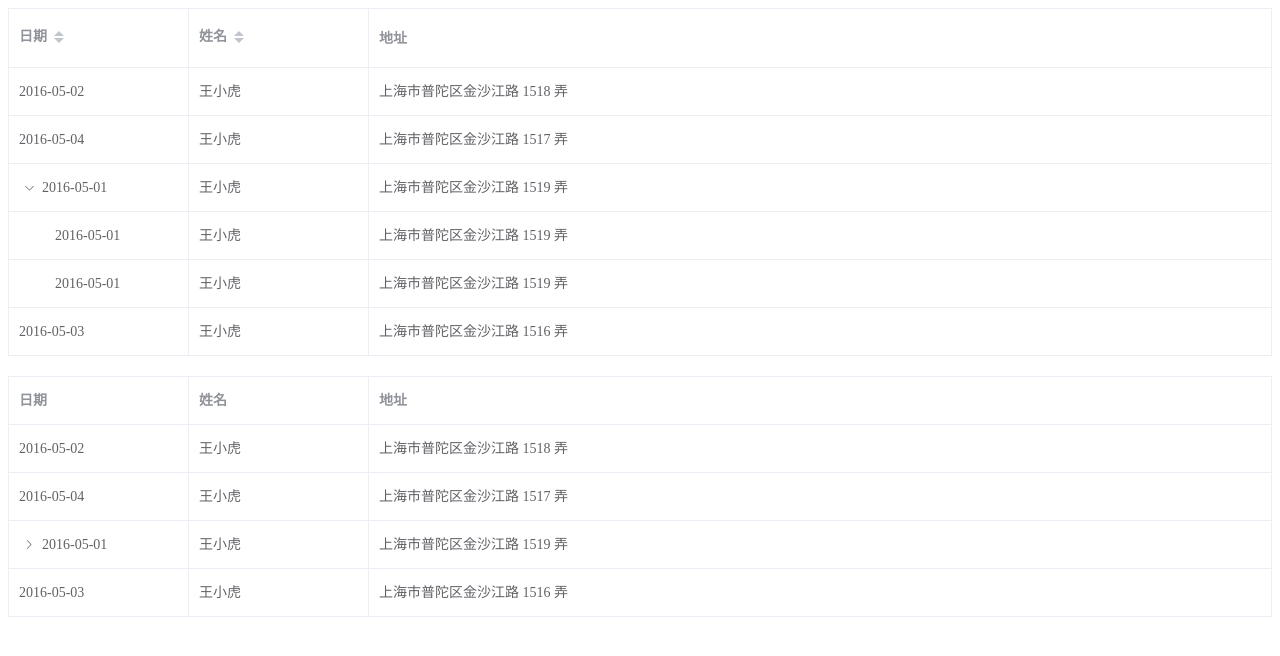
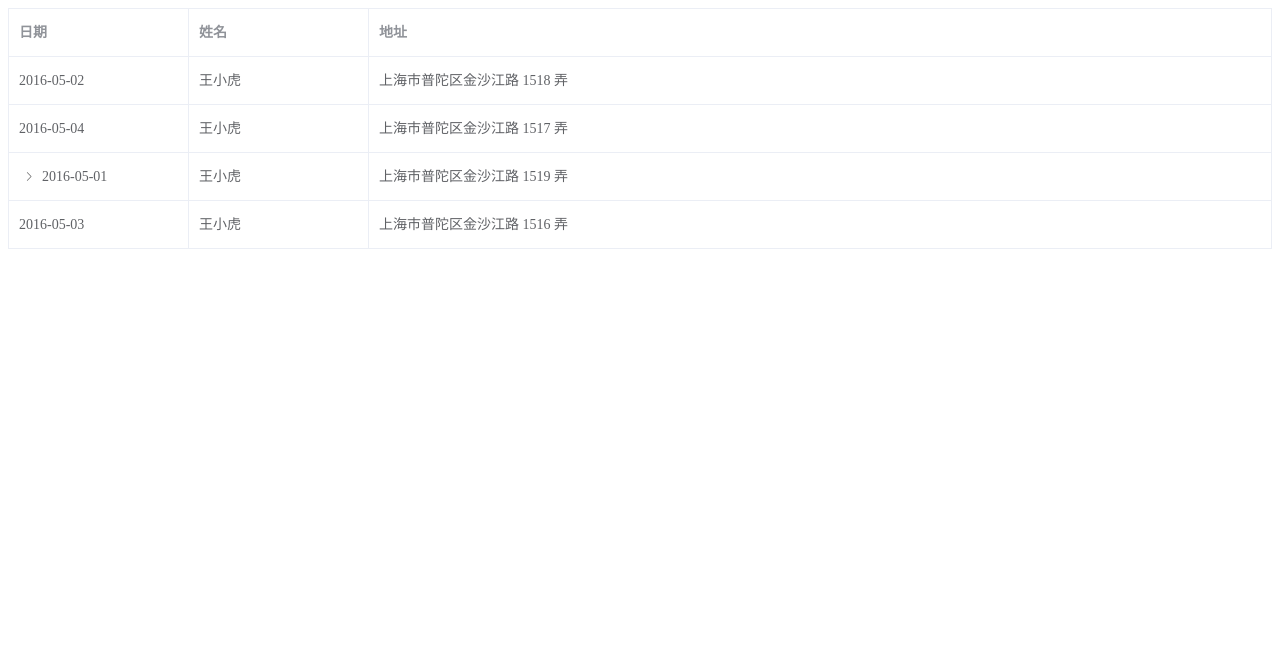
Before and after one commit to 1054329489/vue-demo, a Vue app: page /trader in a window 1280 px wide. Shown: the top 656 px of the page. Built offline with nearby package versions, Linux system fonts and the light colour scheme.

Commit message:
merger the branch

```diff
--- a/src/components/InputForm.vue
+++ b/src/components/InputForm.vue
@@ -32,10 +32,10 @@
       </el-select>
     </el-form-item>
     <el-form-item label="Price" prop="price">
-      <el-input v-model.number="ruleForm.price"></el-input>
+      <el-input v-model.number="ruleForm.price" placeholder="please input the price"></el-input>
     </el-form-item>
     <el-form-item label="Notional Amount" prop="notionalAmount">
-      <el-input v-model.number="ruleForm.notionalAmount"></el-input>
+      <el-input v-model.number="ruleForm.notionalAmount" placeholder="please input the amount"></el-input>
     </el-form-item>
     <el-form-item>
       <el-button type="primary" @click="submitForm('ruleForm')">submit</el-button>
--- a/src/views/login/Login.vue
+++ b/src/views/login/Login.vue
@@ -50,7 +50,6 @@ export default {
         }).then(res => {
           console.log(res.data)
           _this.userToken = 'Bearer ' + res.data.data.body.token
-          // 将用户token保存到vuex中
           _this.changeLogin({ Authorization: _this.userToken })
           _this.$router.push('/home')
           alert('登陆成功')
--- a/src/views/trader/Trader.vue
+++ b/src/views/trader/Trader.vue
@@ -1,30 +1,5 @@
 <template>
   <div>
-    <el-table
-      :data="tableData"
-      style="width: 100%;margin-bottom: 20px;"
-      row-key="id"
-      border
-      default-expand-all
-      :tree-props="{children: 'children', hasChildren: 'hasChildren'}">
-      <el-table-column
-        prop="date"
-        label="日期"
-        sortable
-        width="180">
-      </el-table-column>
-      <el-table-column
-        prop="name"
-        label="姓名"
-        sortable
-        width="180">
-      </el-table-column>
-      <el-table-column
-        prop="address"
-        label="地址">
-      </el-table-column>
-    </el-table>
-
     <el-table
       :data="tableData1"
       style="width: 100%"
@@ -32,7 +7,7 @@
       border
       lazy
       :load="load"
-      :tree-props="{children: 'children', hasChildren: 'hasChildren'}">
+      :tree-props="{hasChildren: 'hasChildren'}">
       <el-table-column
         prop="date"
         label="日期"
@@ -54,38 +29,6 @@
   export default {
     data() {
       return {
-        tableData: [{
-          id: 1,
-          date: '2016-05-02',
-          name: '王小虎',
-          address: '上海市普陀区金沙江路 1518 弄'
-        }, {
-          id: 2,
-          date: '2016-05-04',
-          name: '王小虎',
-          address: '上海市普陀区金沙江路 1517 弄'
-        }, {
-          id: 3,
-          date: '2016-05-01',
-          name: '王小虎',
-          address: '上海市普陀区金沙江路 1519 弄',
-          children: [{
-            id: 31,
-            date: '2016-05-01',
-            name: '王小虎',
-            address: '上海市普陀区金沙江路 1519 弄'
-          }, {
-            id: 32,
-            date: '2016-05-01',
-            name: '王小虎',
-            address: '上海市普陀区金沙江路 1519 弄'
-          }]
-        }, {
-          id: 4,
-          date: '2016-05-03',
-          name: '王小虎',
-          address: '上海市普陀区金沙江路 1516 弄'
-        }],
         tableData1: [{
           id: 1,
           date: '2016-05-02',
```
